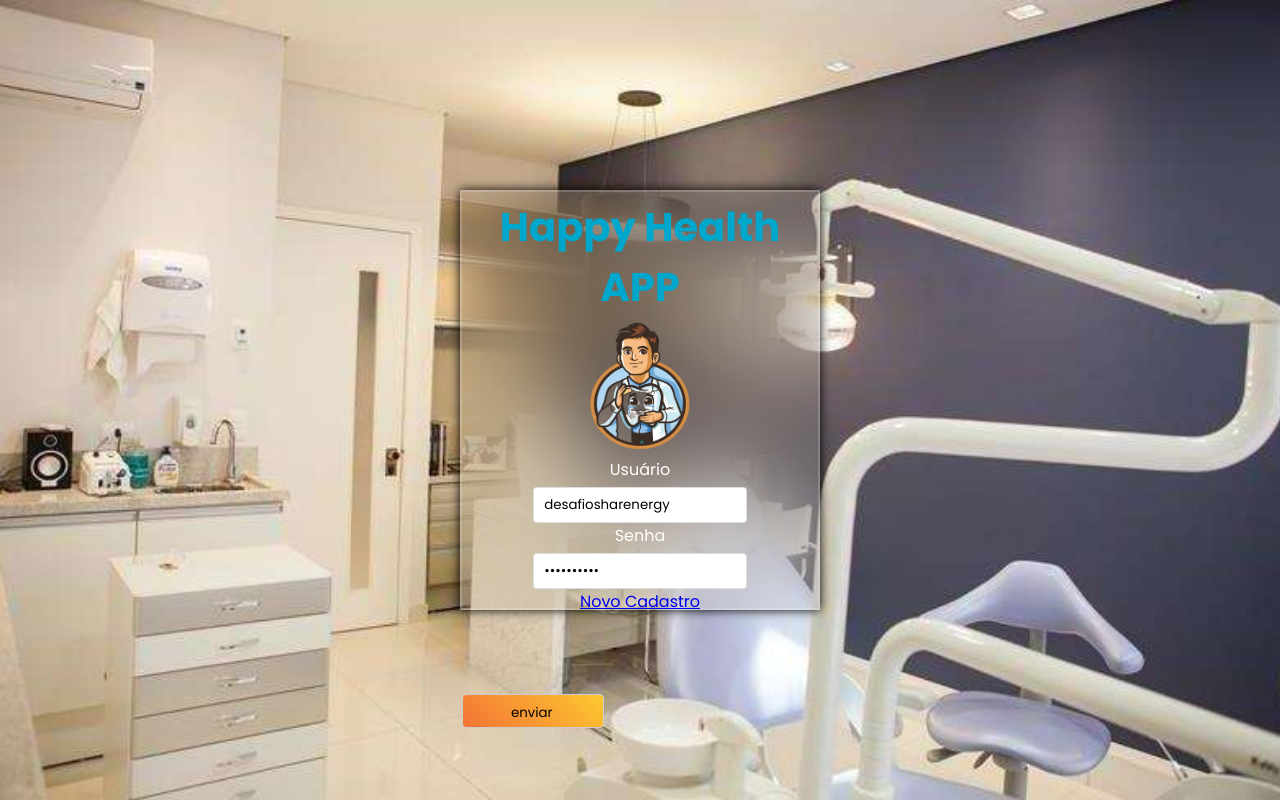
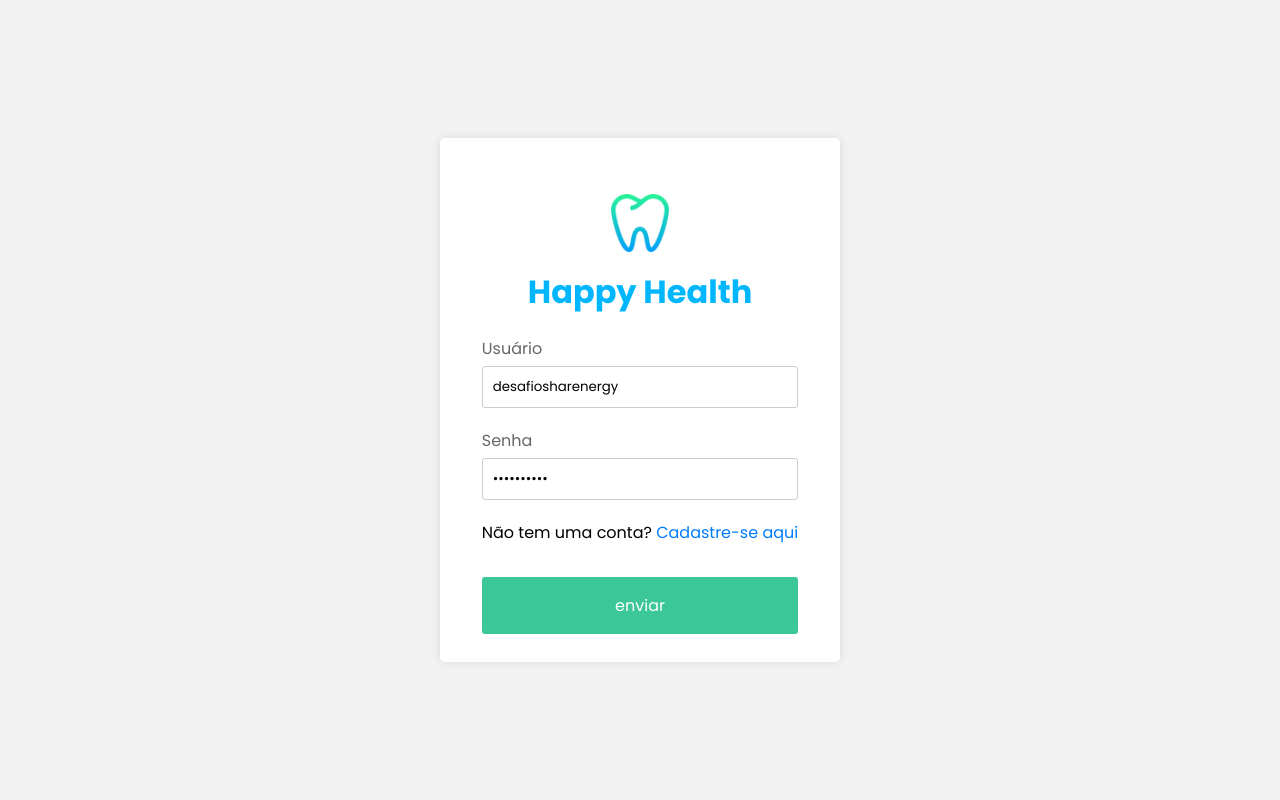
Before and after one commit to Samanta00/Projeto-Saude, a React (Create React App) app in the folder front/: page / in a window 1280 px wide. Built offline with nearby package versions, Linux system fonts and the light colour scheme.

Commit message:
feat: Atualizando estilos do componente login e cadastro

```diff
--- a/front/src/pages/Cadastro/css/cadastro.css
+++ b/front/src/pages/Cadastro/css/cadastro.css
@@ -1,42 +1,87 @@
-body {
-    top: 0px;
-    right: 0px;
-    bottom: 0px;
-    left: 0px;
-    margin: 0px;
-    padding: 0px;
+/* Estilos específicos para o componente de cadastro */
+
+.classeMae {
+    max-width: 600px;
+    width: 600px;
+    display: flex;
+    flex-direction: column;
+    justify-content: center;
+    align-items: center;
 }
 
-.classeMae{
-    position: absolute;
-    top: 0px;
-    right: 0px;
-    bottom: 0px;
-    left: 0px;
-    width: 360px;
-    height: 420px;
-    margin: auto;
-    box-shadow: 0px 0px 10px black;
-    box-sizing: border-box;
+.container__botaoVoltar span {
+    color: #007BFF;
+    cursor: pointer;
+}
+
+.container__botaoVoltar span:hover {
+    text-decoration: underline;
+}
+
+#titulo-form {
     text-align: center;
-    background: #ffffff10;
-    border: 2px solid #ffffff30;
-    backdrop-filter: blur(50px);
+    margin-bottom: 20px;
+    color: #333;
 }
-input {
-    width: 60%;
-    height: 34px;
-    padding-left: 5px;
-    box-sizing: border-box;
+
+#form-adiciona {
+    width: 100%;
 }
-.botoes{
+
+#formulario-container {
+    max-width: 600px;
+}
+
+/* Estilos para os campos de entrada */
+.grupo {
     display: flex;
-    grid-gap: 5px 8px;
+    flex-direction: column;
+    margin-bottom: 20px;
+    width: 100%;
 }
+
 label {
     display: block;
-    color: white;
-  }
-#titulo-form{
-    color: #00a7cc;
+    margin-bottom: 5px;
+    color: #666;
 }
+
+.campo {
+    width: 100%;
+    padding: 10px;
+    border: 1px solid #ccc;
+    border-radius: 3px;
+}
+
+.campo-medio {
+    width: 100%;
+    padding: 1em;
+}
+
+/* Estilos para os botões */
+.botoes {
+    display: flex;
+    justify-content: space-between;
+    margin-top: 20px;
+}
+
+/* Estilos para os botões Voltar e Cadastro */
+.botoes button {
+    width: auto;
+    padding: 10px;
+    background-color: var(--verde-claro);
+    color: #fff;
+    border: none;
+    border-radius: 3px;
+    cursor: pointer;
+    font-size: 16px;
+    transition: background-color 0.3s ease;
+}
+
+.botoes button:hover {
+    background-color: var(--azul);
+}
+
+.botoes button:active {
+    background-color: var(--azul-claro);
+}
--- a/front/src/pages/Cadastro/postCadastro/PostButton.jsx
+++ b/front/src/pages/Cadastro/postCadastro/PostButton.jsx
@@ -22,7 +22,7 @@ function submit(e){
 }
 return(
     <div>
-        <button onClick={submit}>Adicionar</button>
+        <button onClick={submit}>Cadastrar</button>
     </div>
 )
 }
--- a/front/src/pages/Cadastro/updateRegistration/buttonBack.jsx
+++ b/front/src/pages/Cadastro/updateRegistration/buttonBack.jsx
@@ -1,14 +1,15 @@
 import React from "react";
 import { useNavigate } from 'react-router-dom';
+import "../css/cadastro.css"
 
-export const BotaoVoltar=()=>{
+export const BotaoVoltar=({ children })=>{
     const navigate = useNavigate()
     function Voltar() {
         return navigate(`/`)
     }
     return (
         <>
-            <button onClick={Voltar}>Voltar</button>
+            <span onClick={Voltar}>{children}</span>
         </>
 
     )
--- a/front/src/pages/Cadastro/updateRegistration/form.jsx
+++ b/front/src/pages/Cadastro/updateRegistration/form.jsx
@@ -4,13 +4,13 @@ import Formulario from '../formulario/formulario';
 
 const PagesEditForm = () => {
     return (
-        <section className="container">
+        <div className="container" id='formulario-container'>
 
                 <Formulario />
                 <Button />
 
 
-        </section>
+        </div>
     )
 }
 export default PagesEditForm
--- a/front/src/pages/Home/conteudo.css
+++ b/front/src/pages/Home/conteudo.css
@@ -8,7 +8,7 @@
 }
 
 .container__primario {
-  background-color: azure;
+  background-color: rgb(240, 255, 255);
   padding: 2em;
   display: flex;
   width: 100%;
--- a/front/src/pages/Login/login.css
+++ b/front/src/pages/Login/login.css
@@ -1,76 +1,102 @@
-.container{
-  max-width: 100%;
+@import url("../../variables.css");
+
+body {
+  font-family: Arial, sans-serif;
+  background-color: #f2f2f2;
+  margin: 0;
+  padding: 0;
+  display: flex;
+  justify-content: center;
+  align-items: center;
   height: 100vh;
-  background-size: cover;
+}
+
+.container {
+  max-width: 400px;
   display: flex;
-  background-image: url('../../assets/img/clinica-odontologica-1.jpg');
-  background-repeat: no-repeat;
+  width: 100%;
+  padding: 40px;
+  background-color: #fff;
+  border-radius: 5px;
+  box-shadow: 0 0 10px rgba(0, 0, 0, 0.1);
+}
+
+.Divimagem {
+  width: 100;
+  display: flex;
+  justify-content: center;
+  margin: 1em;
+}
+
+.logo {
+  width: 20%;
+}
+
+.login {
+  display: flex;
+  flex-direction: column;
   justify-content: center;
   align-items: center;
 }
-.login{
-  position: absolute;
-  top: 0px;
-  right: 0px;
-  bottom: 0px;
-  left: 0px;
-  width: 360px;
-  height: 420px;
-  margin: auto;
-  box-shadow: 0px 0px 10px black;
-  box-sizing: border-box;
+
+.container h1 {
   text-align: center;
-  background: #ffffff10;
-  border: 2px solid #ffffff30;
-  backdrop-filter: blur(50px);
-  }
+  margin-bottom: 20px;
+  /* color: #333; */
+  color: var(--azul);
+}
 
-  input{
-    width: 60%;
-    height: 34px;
-    padding-left: 5px;
-    box-sizing: border-box;
+.user-login__form-control {
+  margin-bottom: 20px;
+}
 
-  }
-  input[type="submit"]{
-    background-image: linear-gradient(45deg, #f37335, #fdc830);
-  }
+.user-login__form-control label {
+  display: block;
+  margin-bottom: 5px;
+  color: #666;
+}
 
-  .login-form {
-    display: flex;
-    flex-direction: column;
+.user-login__form-control input {
+  width: 100%;
+  padding: 10px;
+  border: 1px solid #ccc;
+  border-radius: 3px;
+}
 
-  }
-  .user-login__title {
-    font-size: 40px;
-    color: #00a7cc;
-    margin-bottom: 50px;
-    text-align: center;
-    margin: 5px;
-  }
-    .user-login__form-control label {
-    margin-bottom: 5px;
-    color: white;
-    font-size: 16px;
-  }
-    .user-login__form-control input {
-    border-radius: 4px;
-    border: 1px solid #bbbbbb7a;
-    height: 36px;
-    padding: 5px 10px;
+.user-login__submit-button {
+  width: 100%;
+  padding: 10px;
+  margin-top: 2em;
+  background-color: var(--verde-claro); /* Utilizando a variável definida */
+  color: #fff;
+  display: flex;
+  justify-content: center;
+  height: 20%;
+  border: none;
+  border-radius: 3px;
+  cursor: pointer;
+  font-size: 16px;
+  transition: background-color 0.3s ease;
+}
 
-  }
-    .Divimagem{
-    text-align: center;
-  }
-  .user-login__submit-button {
-    width: 40%;
-    margin-top: 30px;
-    margin-bottom: 30px;
+.user-login__submit-button:hover {
+  background-color: var(--azul); /* Utilizando a variável definida */
+}
 
-  }
+.user-login__submit-button:active {
+  background-color: var(--azul-claro); /* Utilizando a variável definida */
+}
 
-  .Imagemdentista{
-    width: 8vw;
-    height: 10vw;
-  }
+.user-login__error {
+  text-align: center;
+  color: red;
+}
+
+a {
+  color: #007BFF;
+  text-decoration: none;
+}
+
+a:hover {
+  text-decoration: underline;
+}
--- a/front/src/pages/Login/login.jsx
+++ b/front/src/pages/Login/login.jsx
@@ -1,67 +1,62 @@
-import React, { useState, useContext } from 'react';
-import StoreContext from '../../Store/context';
-import { useNavigate, Link } from 'react-router-dom';
-import api from '../Cadastro/apiCadastros';
-import ImgMedico from '../../assets/img/dentista-editado.png'
-import './login.css';
-
+import React, { useState, useContext } from "react";
+import StoreContext from "../../Store/context";
+import { useNavigate, Link } from "react-router-dom";
+import api from "../Cadastro/apiCadastros";
+import Logo from "../../assets/img/denteIcone.png";
+import "./login.css";
 
 const UserLogin = () => {
   const [values, setValues] = useState({
     nome: "desafiosharenergy",
-    senha: "sh@r3n3rgy"
+    senha: "sh@r3n3rgy",
   });
 
   const [error, setError] = useState(null);
   const { setToken } = useContext(StoreContext);
 
-  const navigate = useNavigate()
+  const navigate = useNavigate();
   function onChange(event) {
     const { value, name } = event.target;
     setValues({
       ...values,
-      [name]: value
+      [name]: value,
     });
   }
 
+  function onSubmit(event) {
+    event.preventDefault();
+    api
+      .post("/auth/login", values)
+      .then((response) => response.data)
 
-
-  function onSubmit(event) {
-
-    event.preventDefault();
-    api.post("/auth/login", values)
-      .then(response => response.data)
-
-      .then(data => {
-        setToken(data.token)
-        navigate('/home')
-        console.log("entrou aqui")
+      .then((data) => {
+        setToken(data.token);
+        navigate("/home");
+        console.log("entrou aqui");
       })
-      .catch(error => {
-        console.error(error)
-      })
+      .catch((error) => {
+        console.error(error);
+      });
   }
 
   return (
-    <div className='container'>
+    <div className="container">
+      <div className="login">
+        <div className="Divimagem">
+          <img src={Logo} className='logo' />
+        </div>
+        <h1 className="user-login__title">Happy Health</h1>
 
-      <div className="login">
-
-        <h1 className="user-login__title">Happy Health APP</h1>
-
-
-
-        <div className='Divimagem'>
-        <img src={ImgMedico} className='Imagemdentista'></img>
-      </div>
-
-
-
-        <form className='login-form'>
+        <form className="login-form">
           <div className="user-login__form-control">
             <label htmlFor="nome">Usuário</label>
-            <input id="nome" type="text" name="nome" defaultValue={values.nome} onChange={onChange}
-            value={values.nome}
+            <input
+              id="nome"
+              type="text"
+              name="nome"
+              defaultValue={values.nome}
+              onChange={onChange}
+              value={values.nome}
             />
           </div>
           <div className="user-login__form-control">
@@ -75,20 +70,19 @@ const UserLogin = () => {
               value={values.senha}
             />
           </div>
-          {error && (
-            <div className="user-login__error">{error}</div>
-          )}
+          {error && <div className="user-login__error">{error}</div>}
 
-          <Link to='/create'>Novo Cadastro</Link>
+          <p>Não tem uma conta? <Link to="/create">Cadastre-se aqui</Link></p>
 
-          <br /><br />
-          <input type={'submit'} value={"enviar"} className="user-login__submit-button" onClick={onSubmit} />
+          <input
+            type={"submit"}
+            value={"enviar"}
+            className="user-login__submit-button"
+            onClick={onSubmit}
+          />
         </form>
-
-
       </div>
     </div>
-
   );
 };
 
--- /dev/null
+++ b/front/src/variables.css
@@ -0,0 +1,10 @@
+:root {
+    --branco: #FFFFFF;
+    --azure: rgb(240, 255, 255);
+    --verde-claro: rgb(60, 199, 152);
+    --azul: rgb(0, 183, 255);
+    --azul-claro: rgb(154, 181,240);
+    --azul-escuro: rgb(19, 104, 144);
+
+    --fonte-principal: "Poppins";
+}
```
Also changed, not shown: front/src/pages/Cadastro/formulario/formulario.jsx (+47 -16 lines).
